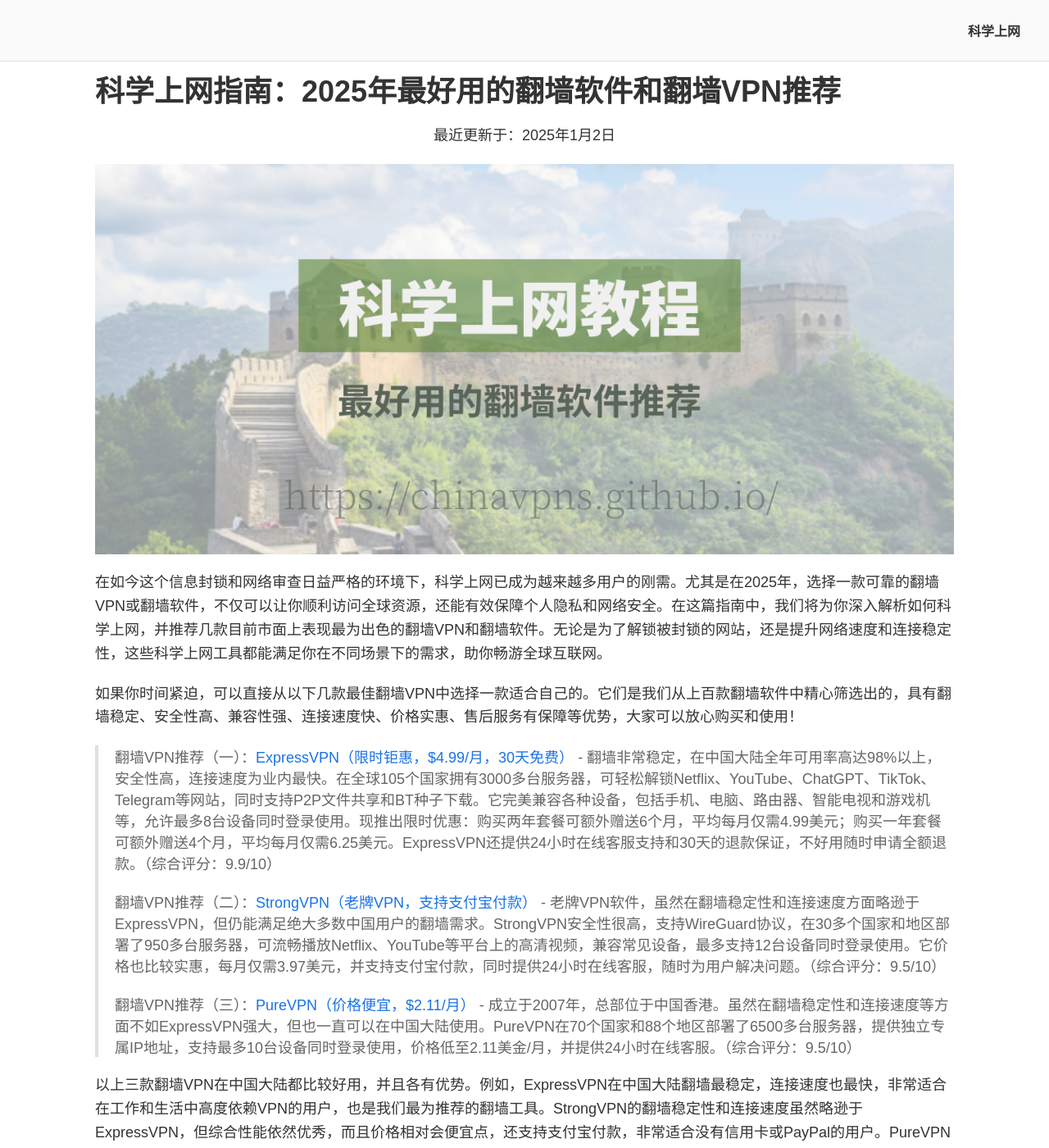
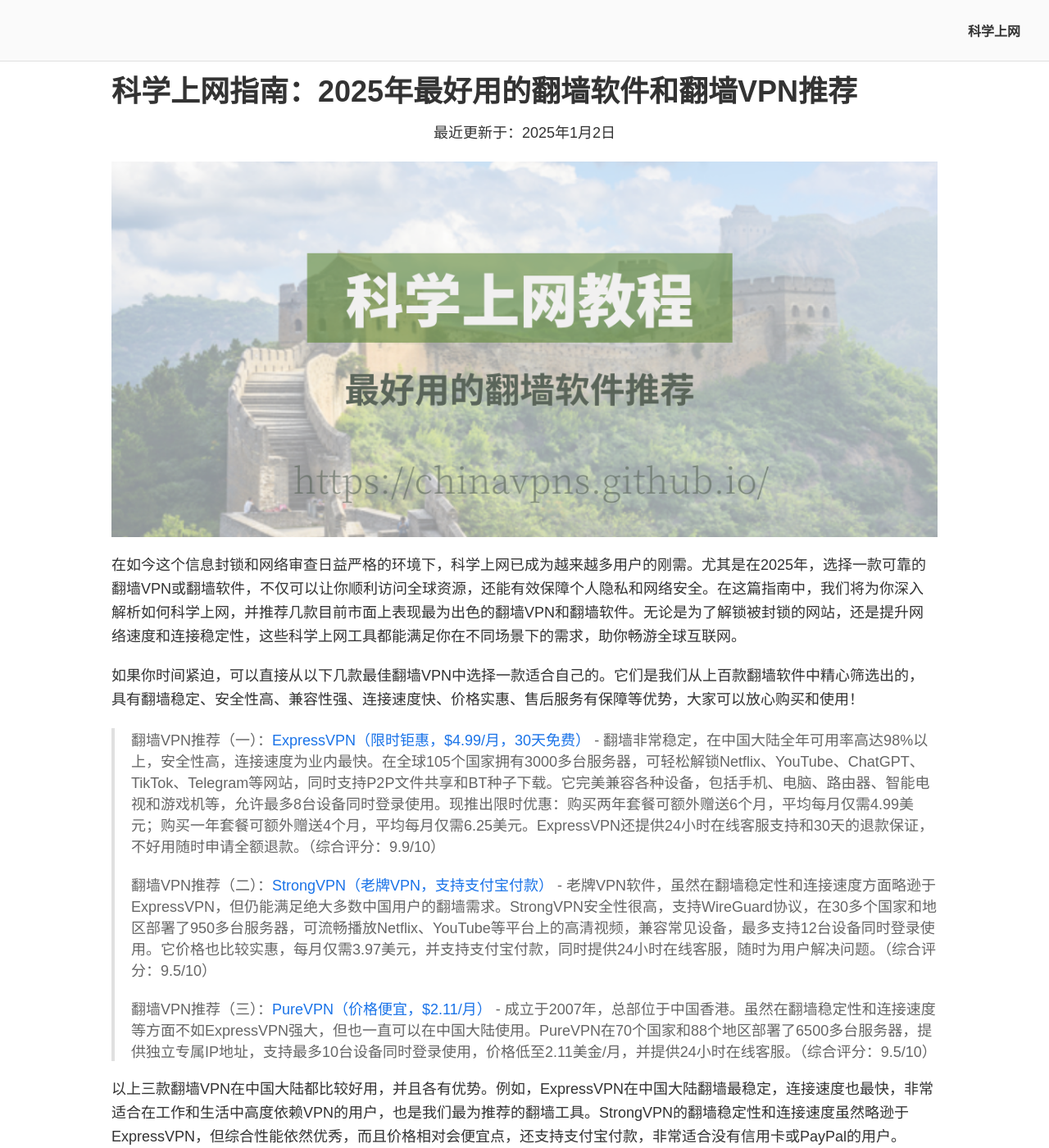
Before and after one commit to chinavpns/chinavpns.github.io, a Jekyll site: the page built from index.md, in a window 1280 px wide and 1400 px high. Shown: the whole window at 82% size. Built offline with Jekyll 4.4.1, drawn with Linux system fonts in a browser that asks for light colours.

Commit message:
Update styles.css

```diff
--- a/assets/css/styles.css
+++ b/assets/css/styles.css
@@ -1,3 +1,10 @@
+/* 全局样式重置 */
+* {
+    margin: 0;
+    padding: 0;
+    box-sizing: border-box;
+}
+
 body {
     font-family: Arial, sans-serif;
     font-size: 18px;
@@ -7,6 +14,7 @@
     color: #333;
 }
 
+/* 页眉样式 */
 header nav {
     background-color: #fafafa;
     padding: 25px 0;
@@ -41,6 +49,7 @@
     background-color: rgba(0, 0, 0, 0.05);
 }
 
+/* 主内容样式 */
 main {
     max-width: 1048px;
     margin: 90px auto 30px;
@@ -113,6 +122,7 @@
     text-align: left;
 }
 
+/* 页脚样式 */
 footer {
     border-top: 1px solid rgba(0, 0, 0, 0.2);
     background-color: #f8f8f8;
@@ -122,6 +132,7 @@
     margin-top: 40px;
 }
 
+/* 修复锚点导航遮挡问题 */
 :target::before {
     content: '';
     display: block;
```
